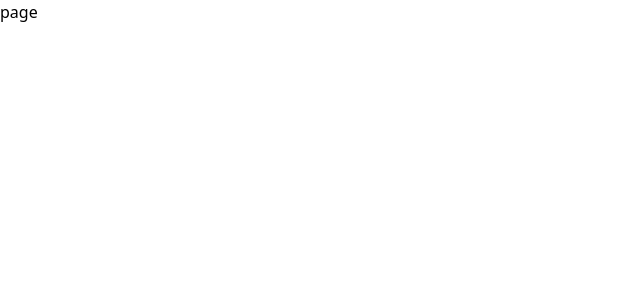
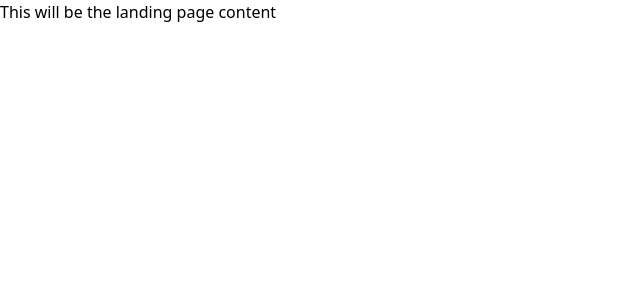
Before and after one commit to seveneleven337/CookBookApp, a Next.js app in the folder apps/web/: page /landing in a window 1280 px wide. Shown: the top 300 px of the page, without its empty margins (0-640 px from the left). Built offline with nearby package versions, Linux system fonts and the light colour scheme.

Commit message:
web: Create empty LandingPage and HomePage & Add re-routing on user login status

```diff
--- a/apps/web/src/app/home/layout.tsx
+++ b/apps/web/src/app/home/layout.tsx
@@ -9,6 +9,7 @@ export default function HomeLayout({ children }: { children: React.ReactNode })
 
   useEffect(() => {
     if (!user && route) {
+      // Add Toast Notification Here instead of console.warn
       console.warn('No user found, redirecting to login page');
       route.push('/login');
     }
--- a/apps/web/src/app/home/page.tsx
+++ b/apps/web/src/app/home/page.tsx
@@ -1,3 +1,3 @@
-export default function Home() {
+export default function HomePage() {
   return <div>This will be the home page content</div>;
 }
--- a/apps/web/src/app/landing/page.tsx
+++ b/apps/web/src/app/landing/page.tsx
@@ -1,5 +1,3 @@
-import React from 'react';
-
-export default function page() {
-  return <div>page</div>;
+export default function LandingPage() {
+  return <div>This will be the landing page content</div>;
 }
```
